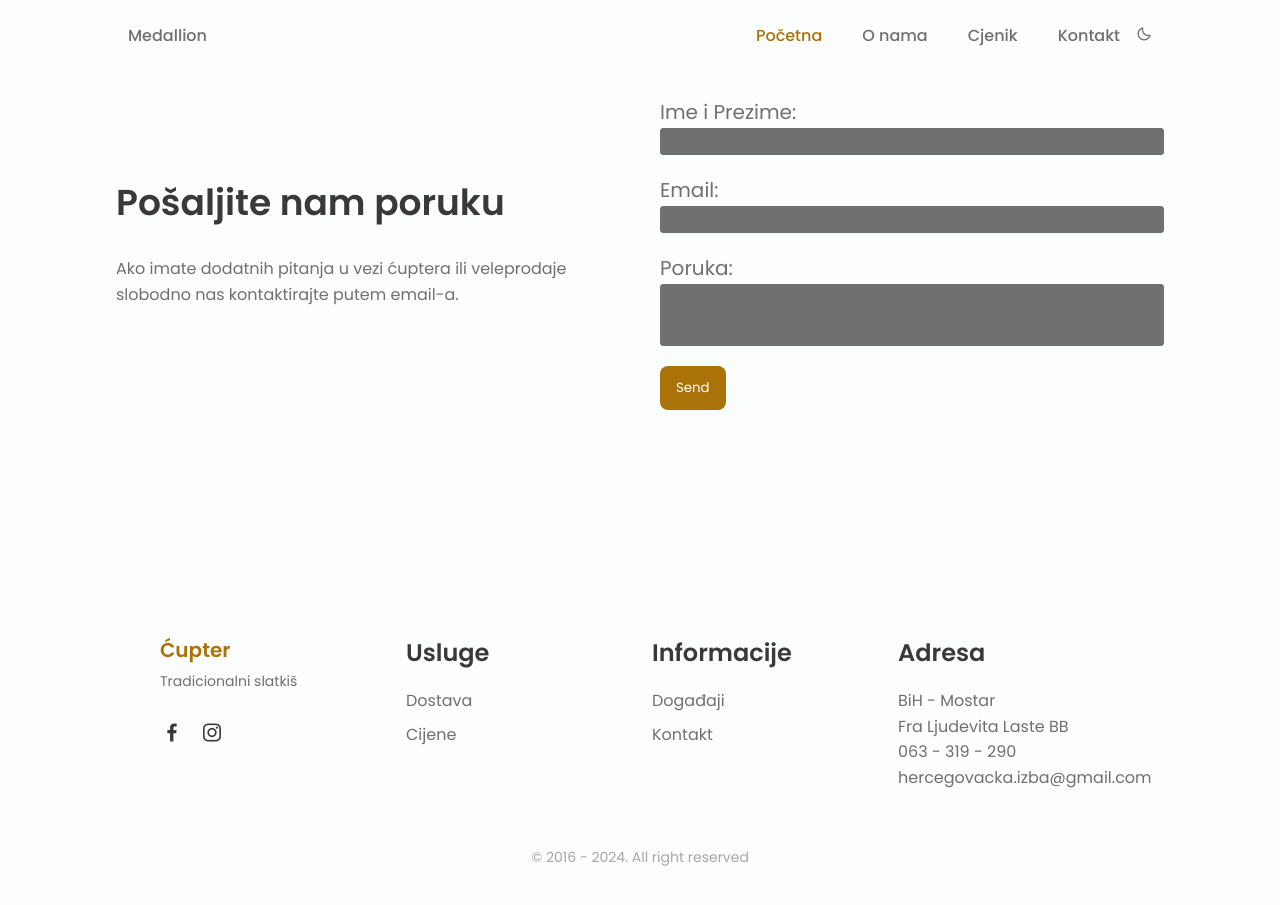
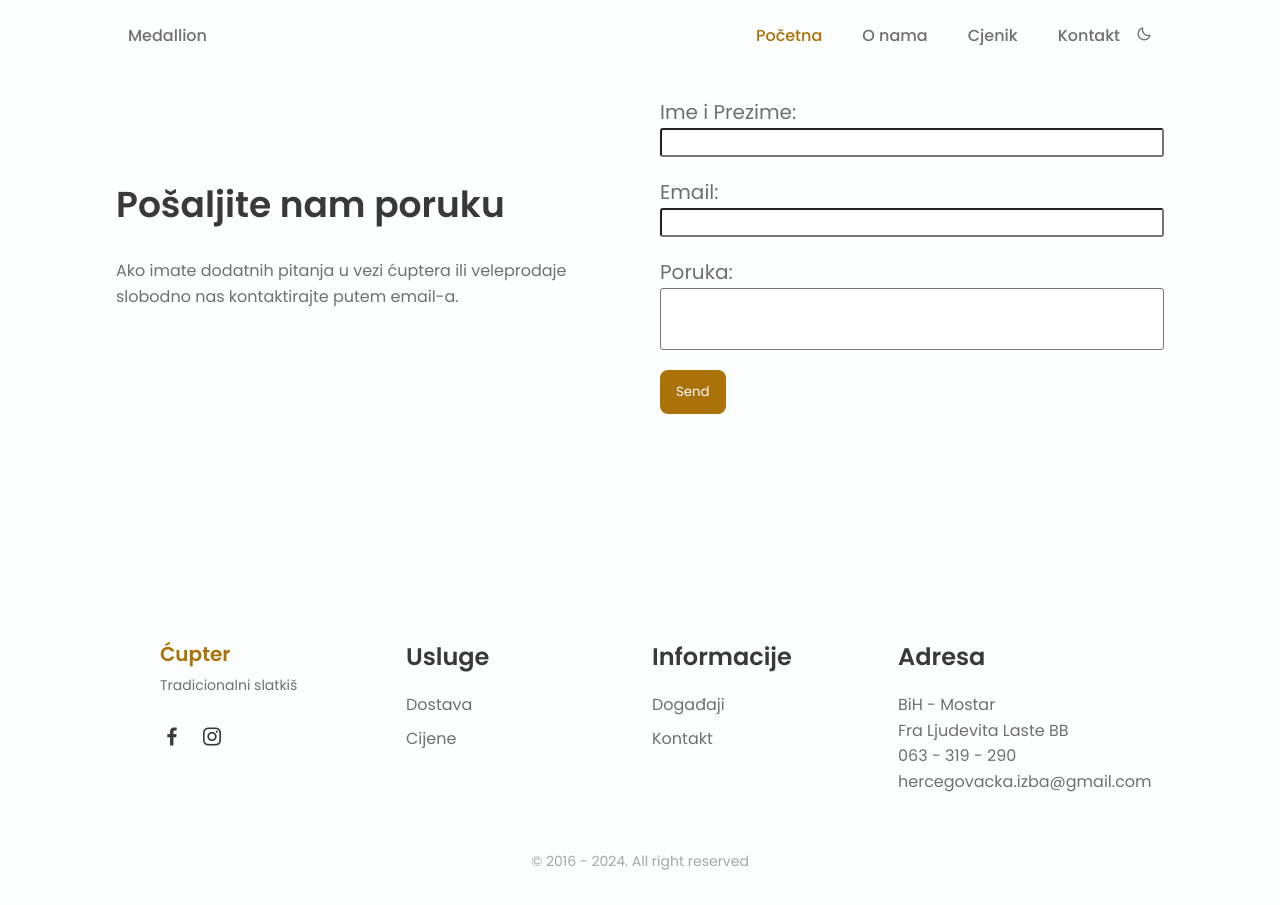
Before and after one commit to OnlyMatia/cupterv2, a React (Vite) app: page /contact in a window 1280 px wide. Built offline with nearby package versions, Linux system fonts and the light colour scheme.

Commit message:
form input background and font color ispravak

```diff
--- a/src/index.css
+++ b/src/index.css
@@ -502,19 +502,13 @@ img{
 }
 
 .smallInput {
-  background: var(--text-color);
-  border: 1px solid var(--text-color);
   border-radius: 3px;
-  color: black;
   font-weight: 500;
   padding: 5px;
 }
 
 .bigInput {
-  background: var(--text-color);
-  border: 1px solid var(--text-color);
   border-radius: 3px;
-  color: black;
   font-weight: 500;
   font-family: inherit;
   padding: 10px;
```
